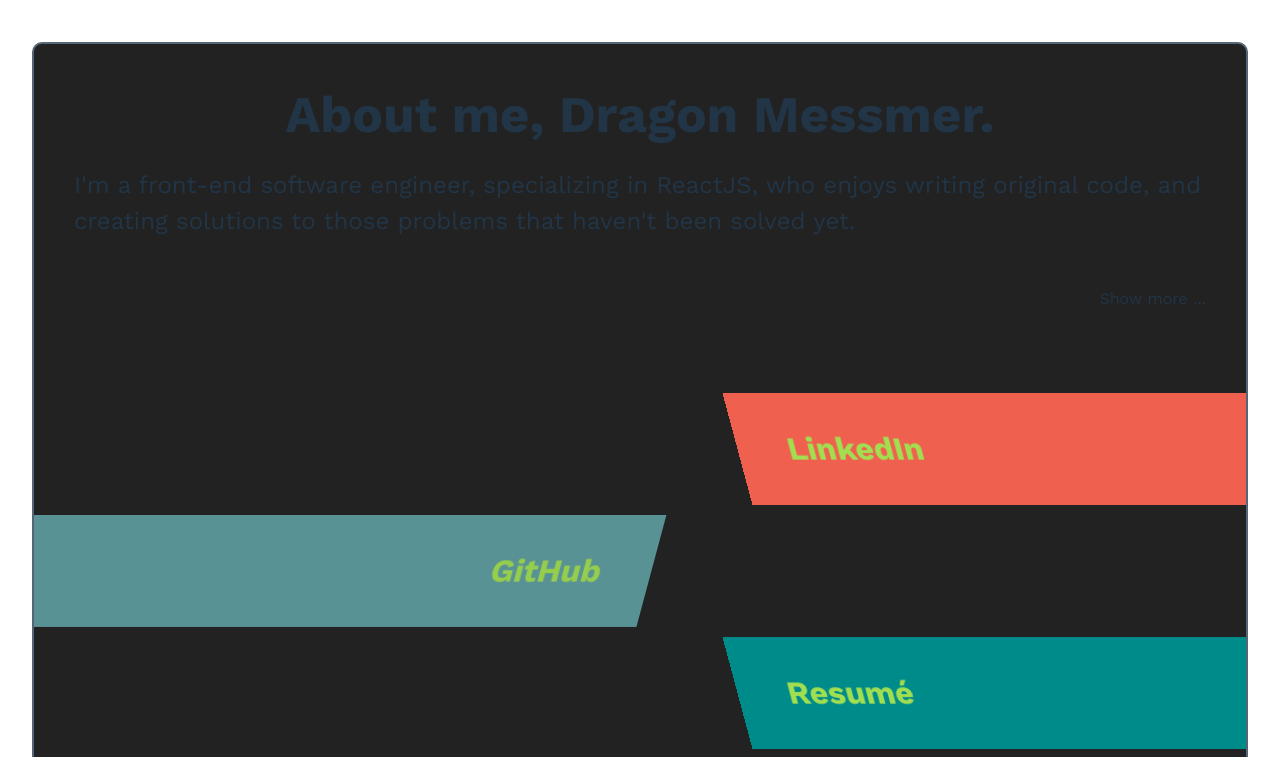
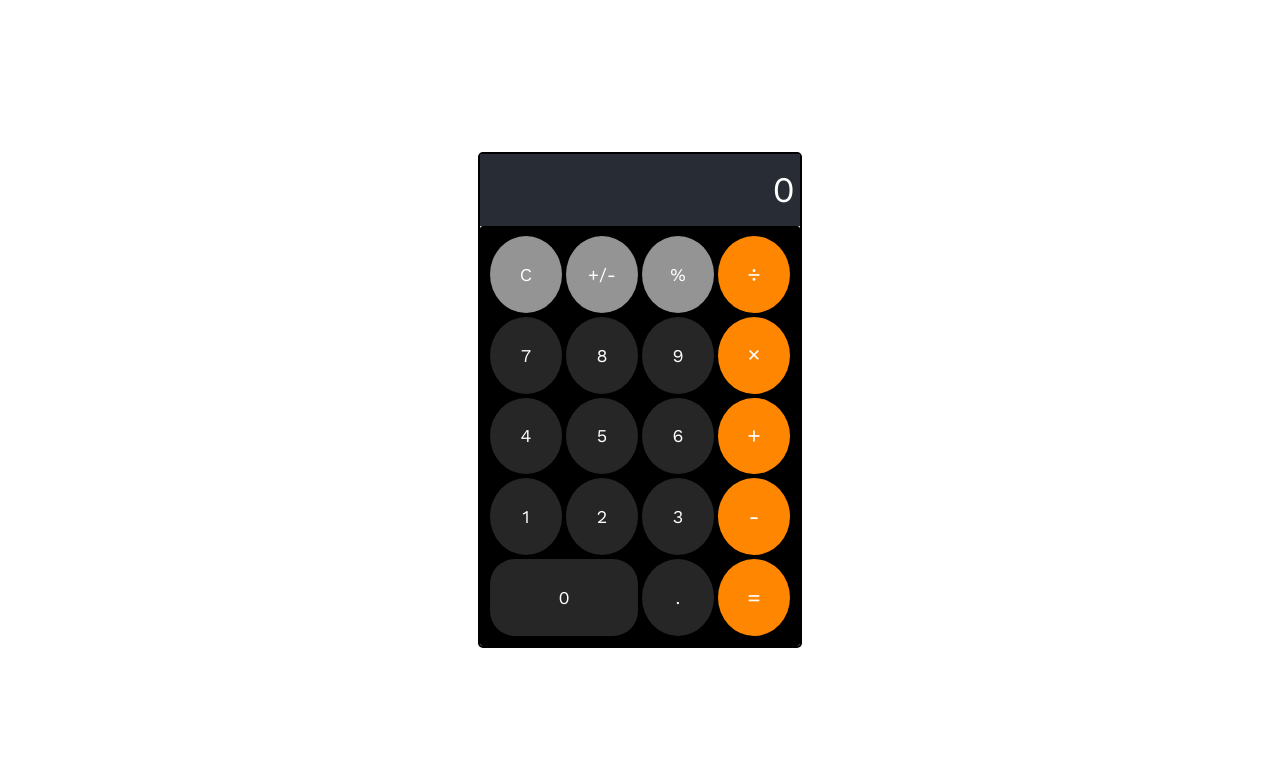
Before and after one commit to skullyflower/hire-dragon, a React (Vite) app: page /calc in a window 1280 px wide. Shown: the top 757 px of the page. Built offline with nearby package versions, Linux system fonts and the light colour scheme.

Commit message:
Added in progress Calculator.

```diff
--- a/src/App.tsx
+++ b/src/App.tsx
@@ -1,5 +1,6 @@
 import { Routes, Route } from 'react-router-dom';
 import { HireMe } from './HireMe';
+import { Calculator } from './Calculator';
 import './App.css';
 
 function App() {
@@ -7,6 +8,7 @@
     <div className='App'>
       <Routes>
         <Route path='/' element={<HireMe />} />
+        <Route path='/calc' element={<Calculator />} />
         <Route path='*' element={<HireMe />} />
       </Routes>
     </div>
--- /dev/null
+++ b/src/Calculator/Calculator.css
@@ -0,0 +1,40 @@
+.calculator {
+  border: 2px solid #000;
+  border-radius: 5px;
+  width: 320px;
+}
+.buttons{
+  background-color: #000;
+  padding: 10px;
+  border-radius: 3px;
+  display:grid;
+  grid-template-columns:repeat(4,1fr);
+  grid-template-rows:repeat(5,1fr);
+  gap: 4px;
+  width: 300px;
+  height: 400px;
+
+}
+.calculator button{
+  color:#fff;
+  font-size: 18px;
+  line-height: 1.5;
+  border: none;
+  border-radius: 50%;
+  width: 100%;
+  height:100%;
+}
+.calculator button:active,.calculator button:hover{
+  cursor: pointer;
+  box-shadow: 0 0 15px #aaa;
+}
+
+.calculator .total{
+  background-color: #282c34;
+  padding: 0 5px;
+  max-width: 100%;
+  font-size: 36px;
+  line-height: 2;
+  text-align: right;
+  overflow-x: hidden;
+}
--- /dev/null
+++ b/src/Calculator/Calculator.tsx
@@ -0,0 +1,60 @@
+import { CalculatorButton } from './CalculatorButton';
+import './Calculator.css';
+import { useCalculator } from './useCalculator';
+
+export const Calculator = () => {
+  const { displayTotal, active, onKeyPress } = useCalculator();
+
+  return (
+    <div className='calculator' style={{ color: '#fff' }}>
+      <div className='total'>{displayTotal}</div>
+      <div className='buttons'>
+        <CalculatorButton buttonStyle='option' value='C' onClick={() => onKeyPress('C')} />
+        <CalculatorButton buttonStyle='option' value='+/-' onClick={() => onKeyPress('+/-')} />
+        <CalculatorButton buttonStyle='option' value='%' onClick={() => onKeyPress('%')} />
+        <CalculatorButton
+          active={active}
+          buttonStyle='function'
+          value='÷'
+          onClick={() => onKeyPress('÷')}
+        />
+        <CalculatorButton value='7' onClick={() => onKeyPress('7')} />
+        <CalculatorButton value='8' onClick={() => onKeyPress('8')} />
+        <CalculatorButton value='9' onClick={() => onKeyPress('9')} />
+        <CalculatorButton
+          active={active}
+          buttonStyle='function'
+          value='×'
+          onClick={() => onKeyPress('×')}
+        />
+
+        <CalculatorButton value='4' onClick={() => onKeyPress('4')} />
+        <CalculatorButton value='5' onClick={() => onKeyPress('5')} />
+        <CalculatorButton value='6' onClick={() => onKeyPress('6')} />
+        <CalculatorButton
+          active={active}
+          buttonStyle='function'
+          value='+'
+          onClick={() => onKeyPress('+')}
+        />
+
+        <CalculatorButton value='1' onClick={() => onKeyPress('1')} />
+        <CalculatorButton value='2' onClick={() => onKeyPress('2')} />
+        <CalculatorButton value='3' onClick={() => onKeyPress('3')} />
+        <CalculatorButton
+          active={active}
+          buttonStyle='function'
+          value='-'
+          onClick={() => {
+            onKeyPress('-');
+          }}
+        />
+
+        <CalculatorButton buttonStyle='wide' value='0' onClick={() => onKeyPress('0')} />
+        <CalculatorButton value='.' onClick={() => onKeyPress('.')} />
+
+        <CalculatorButton buttonStyle='function' value='=' onClick={() => onKeyPress('=')} />
+      </div>
+    </div>
+  );
+};
--- /dev/null
+++ b/src/Calculator/CalculatorButton.tsx
@@ -0,0 +1,48 @@
+type CalculatorButtonType = {
+  buttonStyle?: string;
+  active?: string | null;
+  wide?: boolean;
+  value: string;
+  onClick: () => void;
+};
+
+function getButtonStyles(
+  style: string | undefined,
+  active: string | null | undefined,
+  value: string,
+) {
+  const isactive = active === value;
+
+  switch (style) {
+    case 'option':
+      return { backgroundColor: '#949494' };
+    case 'function':
+      return {
+        backgroundColor: '#FF8600',
+        fontSize: '1.4em',
+        border: isactive ? '1px solid #fff9' : '1px solid transparent',
+      };
+    case 'wide':
+      return {
+        backgroundColor: '#262626',
+        gridColumnStart: 1,
+        gridColumnEnd: 3,
+        borderRadius: '25px',
+      };
+    default:
+      return { backgroundColor: '#262626' };
+  }
+}
+
+export const CalculatorButton = ({ buttonStyle, active, value, onClick }: CalculatorButtonType) => {
+  return (
+    <button
+      type='button'
+      onClick={onClick}
+      style={getButtonStyles(buttonStyle, active, value)}
+      value={value}
+    >
+      {value.toString()}
+    </button>
+  );
+};
--- /dev/null
+++ b/src/Calculator/index.ts
@@ -0,0 +1 @@
+export * from './Calculator';
--- /dev/null
+++ b/src/Calculator/useCalculator.ts
@@ -0,0 +1,121 @@
+import { useState } from 'react';
+function concatenateNumKeyPress(activeNumber: string, digit: string) {
+  if (activeNumber === null) {
+    if (digit === '.') return '0.';
+    return digit;
+  } else {
+    const stringNumber = activeNumber + digit;
+    return stringNumber;
+  }
+}
+
+function doOperation(number: number, runningtotal: number, operation: string | null) {
+  const numPoints = number.toString().split('.')[1]?.length || 2;
+  const totalPoints = runningtotal.toString().split('.')[1]?.length || 2;
+  const mostPoints = numPoints - totalPoints > 0 ? numPoints : totalPoints;
+  const maxPoints = numPoints + totalPoints;
+  switch (operation) {
+    case '÷':
+      if (number) return runningtotal / number;
+      return runningtotal;
+    case '+':
+      return Number((runningtotal + number).toPrecision(mostPoints));
+    case '-':
+      return Number((runningtotal - number).toPrecision(maxPoints));
+    case '×':
+      return Number((runningtotal * number).toPrecision(maxPoints));
+    case null:
+      return runningtotal;
+    default:
+      return 0;
+  }
+}
+const formatTotal = (number: string, total: number) => {
+  const rawNumber = number !== '' && Number(number) !== total ? number : total;
+  const stringNumber = rawNumber.toString();
+
+  if (stringNumber.length > 10) {
+    return Number(stringNumber).toPrecision(10).toString();
+  }
+  return rawNumber.toString();
+};
+
+export const useCalculator = () => {
+  const [hasError, setHasError] = useState(false);
+  const [total, setTotal] = useState(0);
+  const [activeNumber, setActiveNumber] = useState<string>('');
+  const [activeFunction, setActiveFunction] = useState<string | null>(null);
+
+  const clearAll = () => {
+    setHasError(false);
+    setTotal(0);
+    setActiveFunction(null);
+    setActiveNumber('');
+  };
+
+  const numberKeyPress = (digit: string) => {
+    const currentNumber = concatenateNumKeyPress(activeNumber, digit);
+    setActiveNumber(currentNumber.toString());
+  };
+
+  const signChange = () => {
+    if (activeNumber) return setActiveNumber((-1 * Number(activeNumber)).toString());
+    if (total) return setTotal(-total);
+  };
+
+  const percent = () => {
+    if (activeNumber) return setActiveNumber((0.01 * Number(activeNumber)).toString());
+    if (total) return setTotal(0.01 * total);
+  };
+
+  const onKeyPress = (value: string) => {
+    if (isNaN(Number(value))) {
+      switch (value) {
+        case 'C':
+          clearAll();
+          break;
+        case '+/-':
+          signChange();
+          break;
+        case '%':
+          percent();
+          break;
+        case '=':
+          processCalculation();
+          break;
+        case '.':
+          numberKeyPress(value);
+          break;
+        default:
+          functionKeyPress(value);
+      }
+    } else {
+      numberKeyPress(value);
+    }
+  };
+
+  const functionKeyPress = (operation: string) => {
+    if (total === 0) setTotal(Number(activeNumber));
+    if (activeNumber !== '') {
+      processCalculation();
+    }
+    setActiveFunction(operation);
+    setActiveNumber('');
+  };
+
+  const processCalculation = () => {
+    if (activeFunction !== null && total !== 0) {
+      if (activeNumber === '0' && activeFunction === '÷') setHasError(true);
+      setTotal(doOperation(Number(activeNumber), total, activeFunction));
+    }
+    setActiveNumber('');
+    setActiveFunction(null);
+  };
+
+  const displayNumber = hasError ? 'Error' : formatTotal(activeNumber, total);
+  return {
+    displayTotal: displayNumber,
+    active: activeFunction,
+    onKeyPress: onKeyPress,
+  };
+};
--- a/src/HireMe/HireMe.tsx
+++ b/src/HireMe/HireMe.tsx
@@ -8,7 +8,7 @@
   },
   { name: 'GitHub', href: 'https://www.github.com/skullyflower' },
   { name: 'Resumé', href: '/DragonMessmerResume.pdf' },
-  { name: 'Instagram', href: 'https://www.instagram.com/dragonmessmer' },
+  { name: 'Hello Calculator', href: '/calc' },
   { name: 'Skullyflower', href: 'https://www.skullyflower.com' },
 ];
 
```
Also changed, not shown: 1 other file (tests, documents, lock files or other folders).
